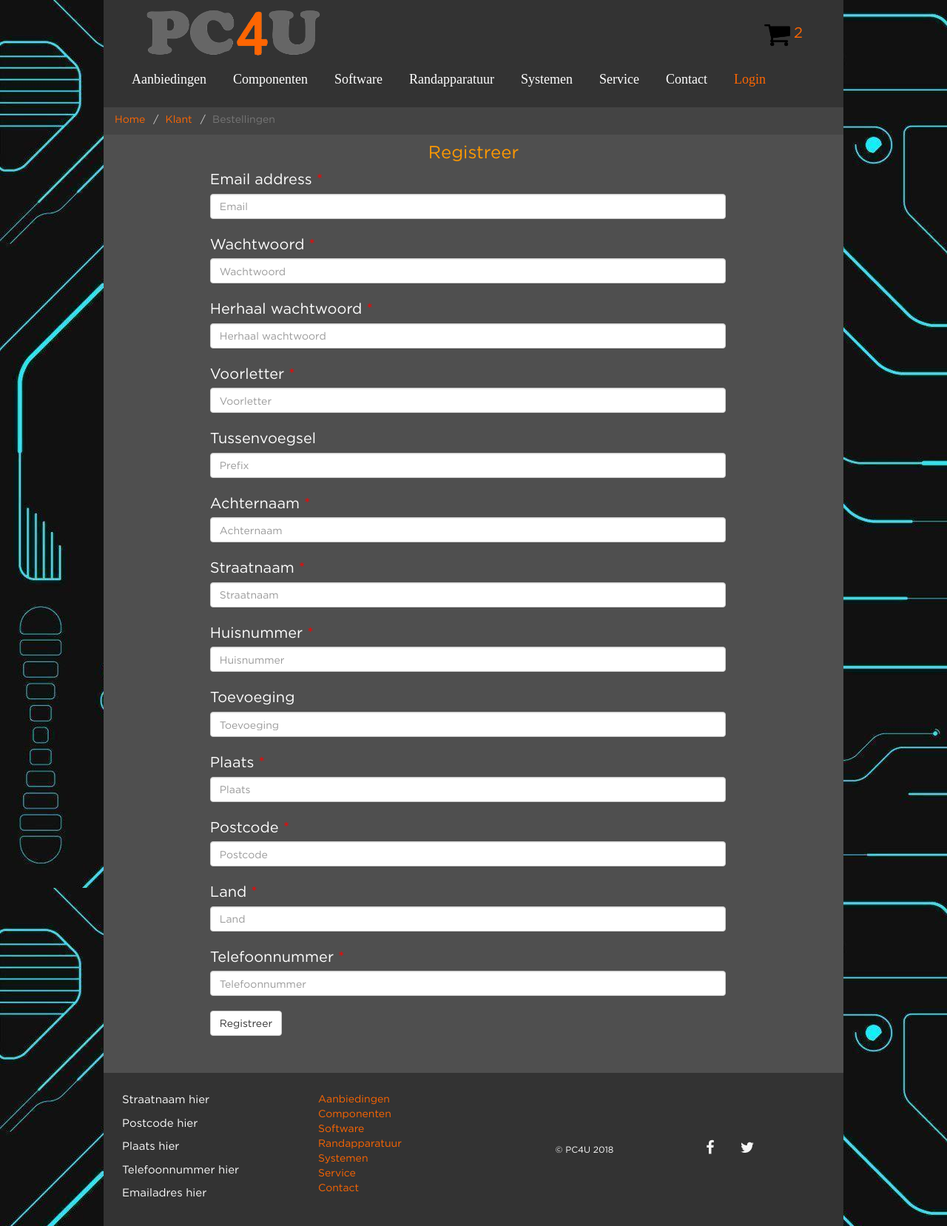
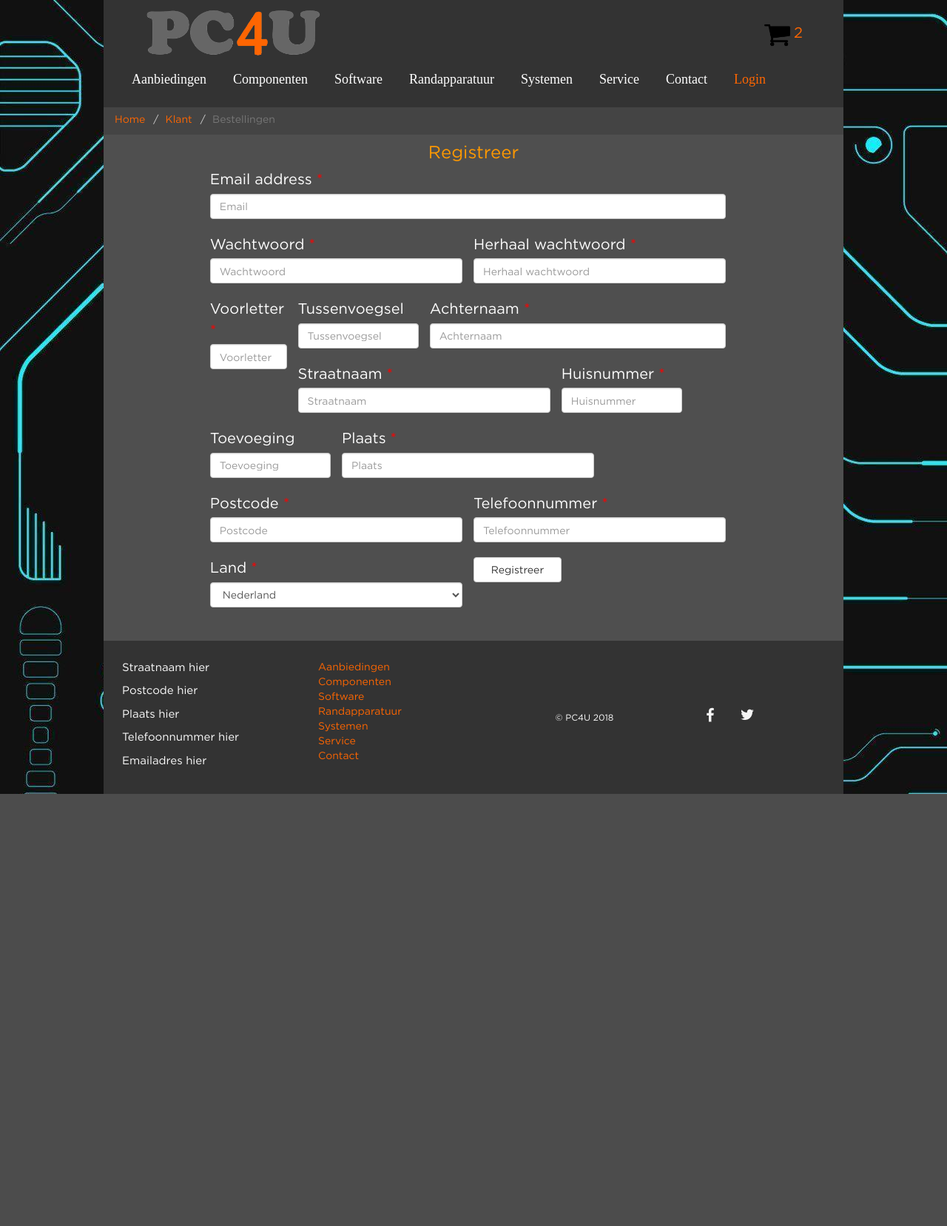
Before and after one commit to Pim-dijk/PC4U, a PHP site: page /Register.php in a window 1280 px wide. Shown: the whole page at 74% size. After the commit the page ends 1073 px from the top, so only its background shows below. Run offline with PHP 8.4, Linux system fonts and the light colour scheme; some web fonts are replaced.

Commit message:
Refined Forms

```diff
--- a/HTML/Header.php
+++ b/HTML/Header.php
@@ -8,6 +8,7 @@
 	<!-- Bootstrap -->
 	<link href="css/bootstrap.min.css" rel="stylesheet">
 	<script src="js/respond.js"></script>
+	<script src="js/bootstrap-formhelpers-countries.js"></script>
 
 	<!--Stylesheet-->
 	<link type="text/css" rel="stylesheet" href="css/opmaak.css">
--- a/HTML/Register.php
+++ b/HTML/Register.php
@@ -13,55 +13,60 @@
 				<label for="Email" class="control-label">Email address</label>
 				<input type="email" class="form-control" id="Email" placeholder="Email" required>
 			</div>
-			<div class="form-group required">
+			<div class="form-group required col-sm-6 col-xs-12">
 				<label for="Password" class="control-label">Wachtwoord</label>
 				<input type="password" class="form-control" id="Password" placeholder="Wachtwoord" required>
 			</div>
-			<div class="form-group required">
+			<div class="form-group required col-sm-6 col-xs-12">
 				<label for="ConfirmPassword" class="control-label">Herhaal wachtwoord</label>
 				<input type="password" class="form-control" id="ConfirmPassword" placeholder="Herhaal wachtwoord" required>
 			</div>
-			<div class="form-group required">
+			<div class="form-group required col-lg-2 col-sm-6 col-xs-12">
 				<label for="FirstLetter" class="control-label">Voorletter</label>
 				<input type="text" class="form-control" id="FirstLetter" placeholder="Voorletter" required>
 			</div>
-			<div class="form-group">
+			<div class="form-group col-lg-3 col-sm-6 col-xs-12">
 				<label for="Prefix">Tussenvoegsel</label>
-				<input type="text" class="form-control" id="Prefix" placeholder="Prefix">
+				<input type="text" class="form-control" id="Prefix" placeholder="Tussenvoegsel">
 			</div>
-			<div class="form-group required">
+			<div class="form-group required col-lg-7 col-sm-12">
 				<label for="LastName" class="control-label">Achternaam</label>
 				<input type="text" class="form-control" id="LastName" placeholder="Achternaam" required>
 			</div>
-			<div class="form-group required">
+			<div class="form-group required col-lg-6 col-sm-12">
 				<label for="Street" class="control-label">Straatnaam</label>
 				<input type="text" class="form-control" id="Street" placeholder="Straatnaam" required>
 			</div>
-			<div class="form-group required">
+			<div class="form-group required col-lg-3 col-sm-6 col-xs-12">
 				<label for="HouseNumber" class="control-label">Huisnummer</label>
 				<input type="text" class="form-control" id="HouseNumber" placeholder="Huisnummer" required>
 			</div>
-			<div class="form-group">
+			<div class="form-group col-lg-3 col-sm-6 col-xs-12">
 				<label for="Additive">Toevoeging</label>
 				<input type="text" class="form-control" id="Additive" placeholder="Toevoeging">
 			</div>
-			<div class="form-group required">
+			<div class="form-group required col-sm-6 col-xs-12">
 				<label for="City" class="control-label">Plaats</label>
 				<input type="text" class="form-control" id="City" placeholder="Plaats" required>
 			</div>
-			<div class="form-group required">
+			<div class="form-group required col-sm-6 col-xs-12">
 				<label for="Zipcode" class="control-label">Postcode</label>
 				<input type="text" class="form-control" id="Zipcode" placeholder="Postcode" required>
 			</div>
-			<div class="form-group required">
+			<div class="form-group required col-sm-6 col-xs-12">
+				<label for="Phone" class="control-label">Telefoonnummer</label>
+				<input type="text" class="form-control" id="Phone" placeholder="Telefoonnummer" required>
+			</div>
+			<div class="form-group required col-sm-6 col-xs-12">
 				<label for="Country" class="control-label">Land</label>
-				<input type="text" class="form-control" id="Country" placeholder="Land" required>
+				<select id="CountryList" class="form-control" name="CountryList" form="form">
+					<option value="NL">Nederland</option>
+					<option value="BE">Belgie</option>
+					<option value="DE">Duitsland</option>
+				</select>
 			</div>
-			<div class="form-group required">
-				<label for="Phone" class="control-label">Telefoonnummer</label>
-				<input type="number" class="form-control" id="Phone" placeholder="Telefoonnummer" required>
-			</div>
-			<button type="submit" class="btn btn-default">Registreer</button>
+
+			<button type="submit" class="btn btn-default col-sm-2 pull-left">Registreer</button>
 		</form>
 	</div>
 
--- a/HTML/_notes/dwsync.xml
+++ b/HTML/_notes/dwsync.xml
@@ -6,7 +6,7 @@
 <file name="Footer.php" server="C:/xampp/htdocs/PC4U/HTML/" local="131644689089078635" remote="131644689080000000" Dst="1" />
 <file name="Login.php" server="C:/xampp/htdocs/PC4U/HTML/" local="131647976335690448" remote="131647976330000000" Dst="1" />
 <file name="Contact.php" server="C:/xampp/htdocs/PC4U/HTML/" local="131644726858343232" remote="131644726850000000" Dst="1" />
-<file name="Register.php" server="C:/xampp/htdocs/PC4U/HTML/" local="131648024893682370" remote="131648024890000000" Dst="1" />
+<file name="Register.php" server="C:/xampp/htdocs/PC4U/HTML/" local="131648025921175499" remote="131648025920000000" Dst="1" />
 <file name="ResetPassword.php" server="C:/xampp/htdocs/PC4U/HTML/" local="131647110210000000" remote="131647110210000000" Dst="1" />
 <file name="Customer.php" server="C:/xampp/htdocs/PC4U/HTML/" local="131647977413485671" remote="131647977410000000" Dst="1" />
 <file name="OrderHistory.php" server="C:/xampp/htdocs/PC4U/HTML/" local="131647976533897455" remote="131647976530000000" Dst="1" />
--- a/HTML/css/opmaak.css
+++ b/HTML/css/opmaak.css
@@ -131,11 +131,6 @@ a:hover
 	color:red;
 }
 
-.Link
-{
-/*	color:#ff6600 !important;*/
-}
-
 .content
 {
 	padding:0 25px 25px 25px;
--- a/HTML/js/_notes/dwsync.xml
+++ b/HTML/js/_notes/dwsync.xml
@@ -4,4 +4,5 @@
 <file name="respond.js" server="C:/xampp/htdocs/PC4U/" local="131406041468039881" remote="131406077460000000" Dst="1" />
 <file name="respond.js" server="C:/xampp/htdocs/PC4U/HTML/" local="131406041468039881" remote="131406077460000000" Dst="1" />
 <file name="hamburger.js" server="C:/xampp/htdocs/PC4U/HTML/" local="131644547140081683" remote="131644547140000000" Dst="1" />
+<file name="bootstrap-formhelpers-countries.js" server="C:/xampp/htdocs/PC4U/HTML/" local="131648877160000000" remote="131648877160000000" Dst="1" />
 </dwsync>
```
Also changed, not shown: HTML/Customer.php (+1 -9 lines), HTML/js/bootstrap-formhelpers-countries.js (added).
